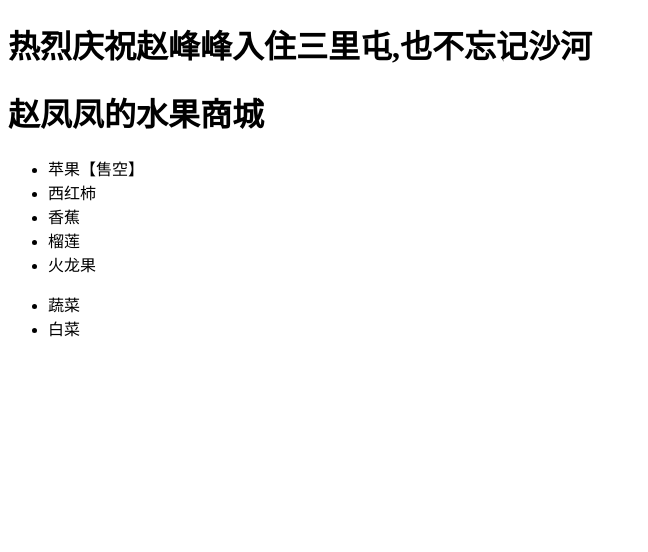
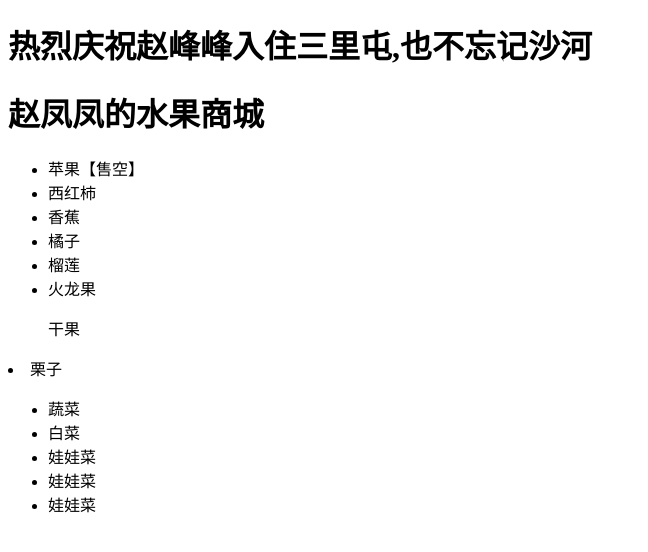
Before and after one commit to AdamLiu2030/day04, a Flask app: page /index in a window 1280 px wide. Shown: the top 552 px of the page, without its empty margins (0-648 px from the left). Run offline with Flask 2, Linux system fonts and the light colour scheme.

Commit message:
出来吧

```diff
--- a/templates/index.html
+++ b/templates/index.html
@@ -11,12 +11,18 @@
         <li>苹果【售空】</li>
         <li>西红柿</li>
         <li>香蕉</li>
+		<li>橘子</li>
         <li>榴莲</li>
 		<li>火龙果</li>
     </ul>
+	<ul>干果</ul>
+		<li>栗子</li>
 	<ul>
 		<li>蔬菜</li>
 		<li>白菜</li>
+		<li>娃娃菜</li>
+		<li>娃娃菜</li>
+		<li>娃娃菜</li>
 	</ul>
 </body>
 </html>
```
